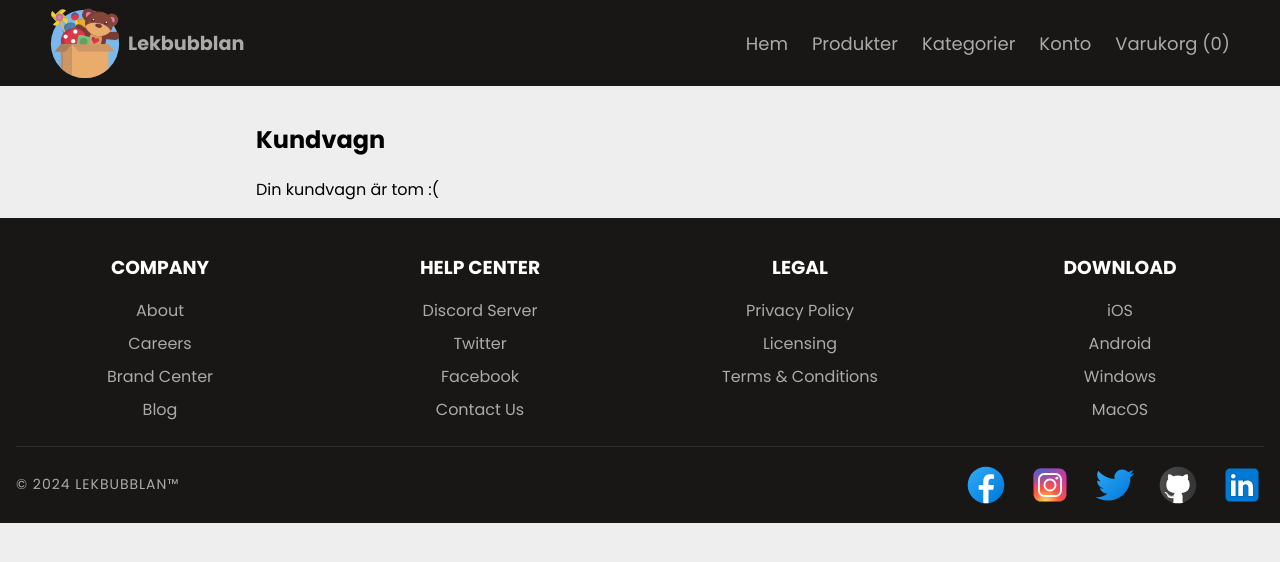
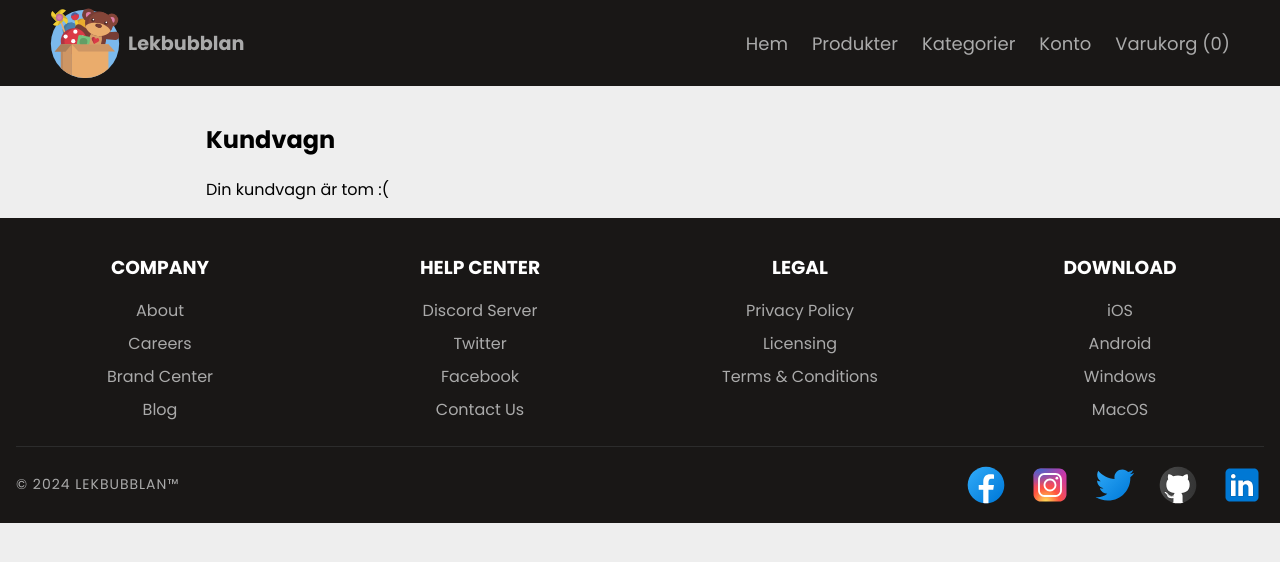
Before and after one commit to Kevin-Krantz/Ecommerce-Front, a Next.js app: page /cart in a window 1280 px wide. Shown: the top 562 px of the page. Built offline with nearby package versions, Linux system fonts and the light colour scheme.

Commit message:
Adjust max-width for Center component
Increase the max-width of the StyledDiv in the Center component from 800px to 900px for improved layout responsiveness.

```diff
--- a/app/components/Center.tsx
+++ b/app/components/Center.tsx
@@ -5,7 +5,7 @@ export default function Center({ children }: { children: React.ReactNode }) {
 }
 
 const StyledDiv = styled.div`
-  max-width: 800px;
+  max-width: 900px;
   margin: 0 auto;
   padding: 0 20px;
 
```
